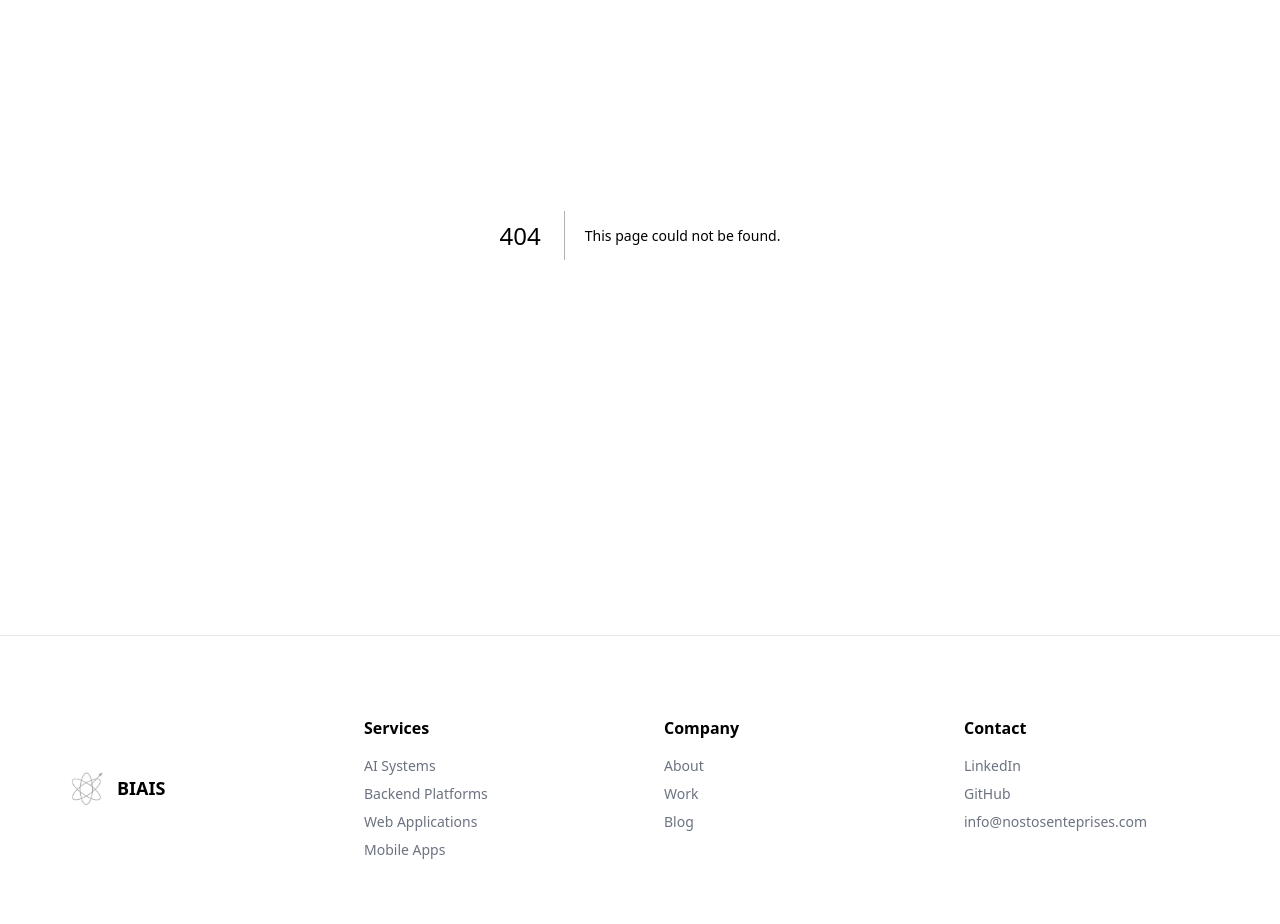
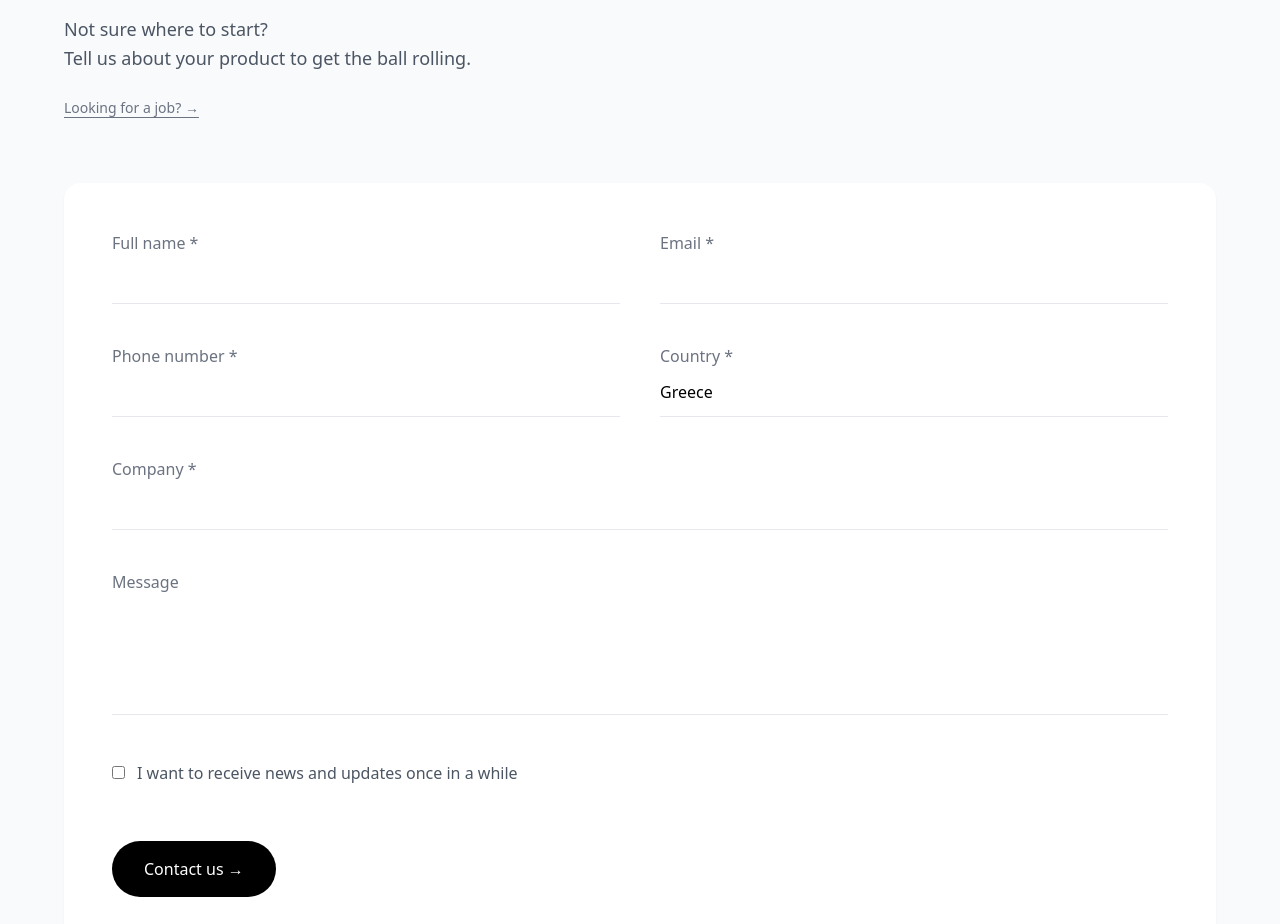
Before and after one commit to ileana2303/BIAIS-WEB, a Next.js app: page /contact-us in a window 1280 px wide. Before the commit this address had no page. Shown: the part 268-1192 px from the top of the page. Built offline with nearby package versions, Linux system fonts and the light colour scheme.

Commit message:
adds contact-us

```diff
--- /dev/null
+++ b/app/contact-us/careers/page.tsx
@@ -0,0 +1,33 @@
+export default function Careers() {
+    return (
+        <section className="min-h-screen px-6 py-24 bg-gray-50">
+
+            <div className="max-w-5xl mx-auto">
+
+                <h1 className="text-5xl font-serif mb-6">
+                    Join our team
+                </h1>
+
+                <p className="text-lg text-gray-600 mb-16 max-w-xl">
+                    We’re always looking for talented engineers, designers and AI
+                    specialists who want to build impactful technology.
+                </p>
+
+                <div className="bg-white rounded-xl p-10 shadow-sm">
+
+                    <h2 className="text-xl font-semibold mb-6">
+                        Open positions
+                    </h2>
+
+                    <p className="text-gray-500">
+                        We currently don't have open positions, but feel free to send us
+                        your CV.
+                    </p>
+
+                </div>
+
+            </div>
+
+        </section>
+    );
+}
--- /dev/null
+++ b/app/contact-us/page.tsx
@@ -0,0 +1,151 @@
+"use client";
+
+import Link from "next/link";
+import { useState } from "react";
+
+export default function ContactUs() {
+    const [form, setForm] = useState({
+        name: "",
+        email: "",
+        phone: "",
+        company: "",
+        country: "Greece",
+        message: "",
+        newsletter: false,
+    });
+
+    const handleChange = (e: React.ChangeEvent<HTMLInputElement | HTMLTextAreaElement>) => {
+        const { name, value, type } = e.target;
+
+        setForm({
+            ...form,
+            [name]:
+                type === "checkbox"
+                    ? (e.target as HTMLInputElement).checked
+                    : value,
+        });
+    };
+
+    const handleSubmit = (e: React.FormEvent) => {
+        e.preventDefault();
+        console.log(form);
+
+        // Here you would call your API
+        // fetch("/api/contact", { method: "POST", body: JSON.stringify(form) })
+    };
+
+    return (
+        <section className="min-h-screen bg-gray-50 px-6 py-24">
+
+            <div className="max-w-6xl mx-auto">
+
+                <div className="mb-16 space-y-6">
+
+                    <h1 className="text-5xl md:text-6xl text-gray-900 tracking-tight">We Are Happy to Listen
+                    </h1>
+
+                    <p className="text-lg text-gray-600 max-w-xl leading-relaxed">
+                        Not sure where to start?
+                        <br />
+                        Tell us about your product to get the ball rolling.
+                    </p>
+
+                    <Link
+                        href="/contact-us/careers"
+                        className="inline-block text-gray-500 text-sm underline underline-offset-4 hover:text-black transition"
+                    >
+                        Looking for a job? →
+                    </Link>
+
+                </div>
+                <form
+                    onSubmit={handleSubmit}
+                    className="grid grid-cols-1 md:grid-cols-2 gap-10 bg-white p-12 rounded-2xl shadow-sm"
+                >
+
+                    <div>
+                        <label className="text-gray-500">Full name *</label>
+                        <input
+                            name="name"
+                            required
+                            onChange={handleChange}
+                            className="w-full border-b py-3 outline-none focus:border-black"
+                        />
+                    </div>
+
+                    <div>
+                        <label className="text-gray-500">Email *</label>
+                        <input
+                            name="email"
+                            type="email"
+                            required
+                            onChange={handleChange}
+                            className="w-full border-b py-3 outline-none focus:border-black"
+                        />
+                    </div>
+
+                    <div>
+                        <label className="text-gray-500">Phone number *</label>
+                        <input
+                            name="phone"
+                            required
+                            onChange={handleChange}
+                            className="w-full border-b py-3 outline-none focus:border-black"
+                        />
+                    </div>
+
+                    <div>
+                        <label className="text-gray-500">Country *</label>
+                        <input
+                            name="country"
+                            value={form.country}
+                            onChange={handleChange}
+                            className="w-full border-b py-3 outline-none focus:border-black"
+                        />
+                    </div>
+
+                    <div className="md:col-span-2">
+                        <label className="text-gray-500">Company *</label>
+                        <input
+                            name="company"
+                            required
+                            onChange={handleChange}
+                            className="w-full border-b py-3 outline-none focus:border-black"
+                        />
+                    </div>
+
+                    <div className="md:col-span-2">
+                        <label className="text-gray-500">Message</label>
+                        <textarea
+                            name="message"
+                            required
+                            rows={4}
+                            onChange={handleChange}
+                            className="w-full border-b py-3 outline-none resize-none focus:border-black"
+                        />
+                    </div>
+
+                    <div className="md:col-span-2 flex items-center gap-3 text-gray-600">
+                        <input
+                            type="checkbox"
+                            name="newsletter"
+                            onChange={handleChange}
+                        />
+                        I want to receive news and updates once in a while
+                    </div>
+
+                    <div className="md:col-span-2 pt-4">
+                        <button
+                            type="submit"
+                            className="bg-black text-white px-8 py-4 rounded-full hover:opacity-90 transition"
+                        >
+                            Contact us →
+                        </button>
+                    </div>
+
+                </form>
+
+            </div>
+        </section >
+    );
+}
--- a/components/navbar.tsx
+++ b/components/navbar.tsx
@@ -22,9 +22,11 @@ export default function Navbar() {
         <a href="#" className="hover:text-black transition">Contact</a>
       </div>
 
-      <button className="px-4 py-2 bg-black text-white rounded-full hover:bg-gray-800 transition">
-        Start Project
-      </button>
+      <Link href="/contact-us">
+        <button className="px-4 py-2 bg-black text-white rounded-full hover:bg-gray-800 transition">
+          Start Your Project
+        </button>
+      </Link>
 
     </nav>
   )
```
Also changed, not shown: 1 other file (tests, documents, lock files or other folders).
